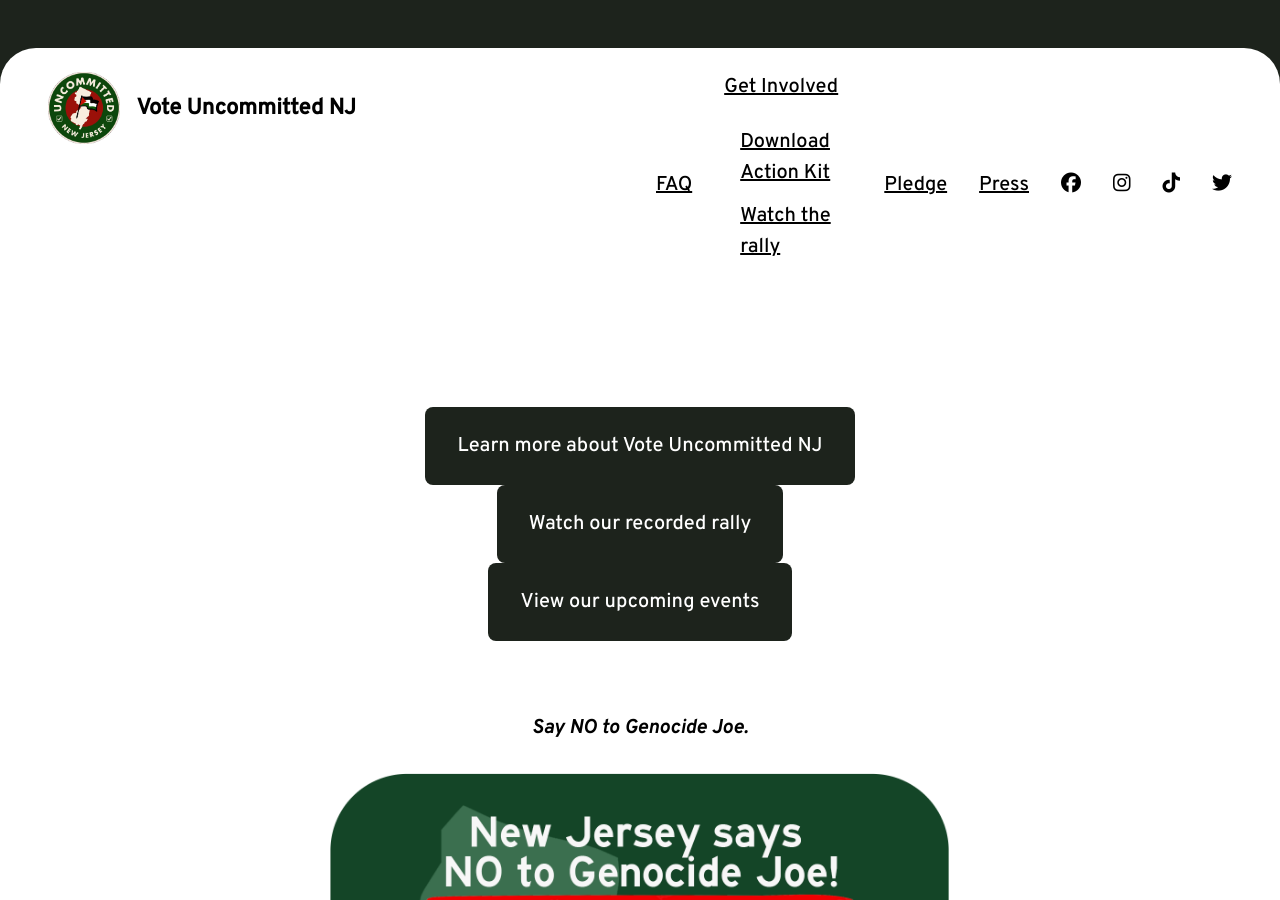
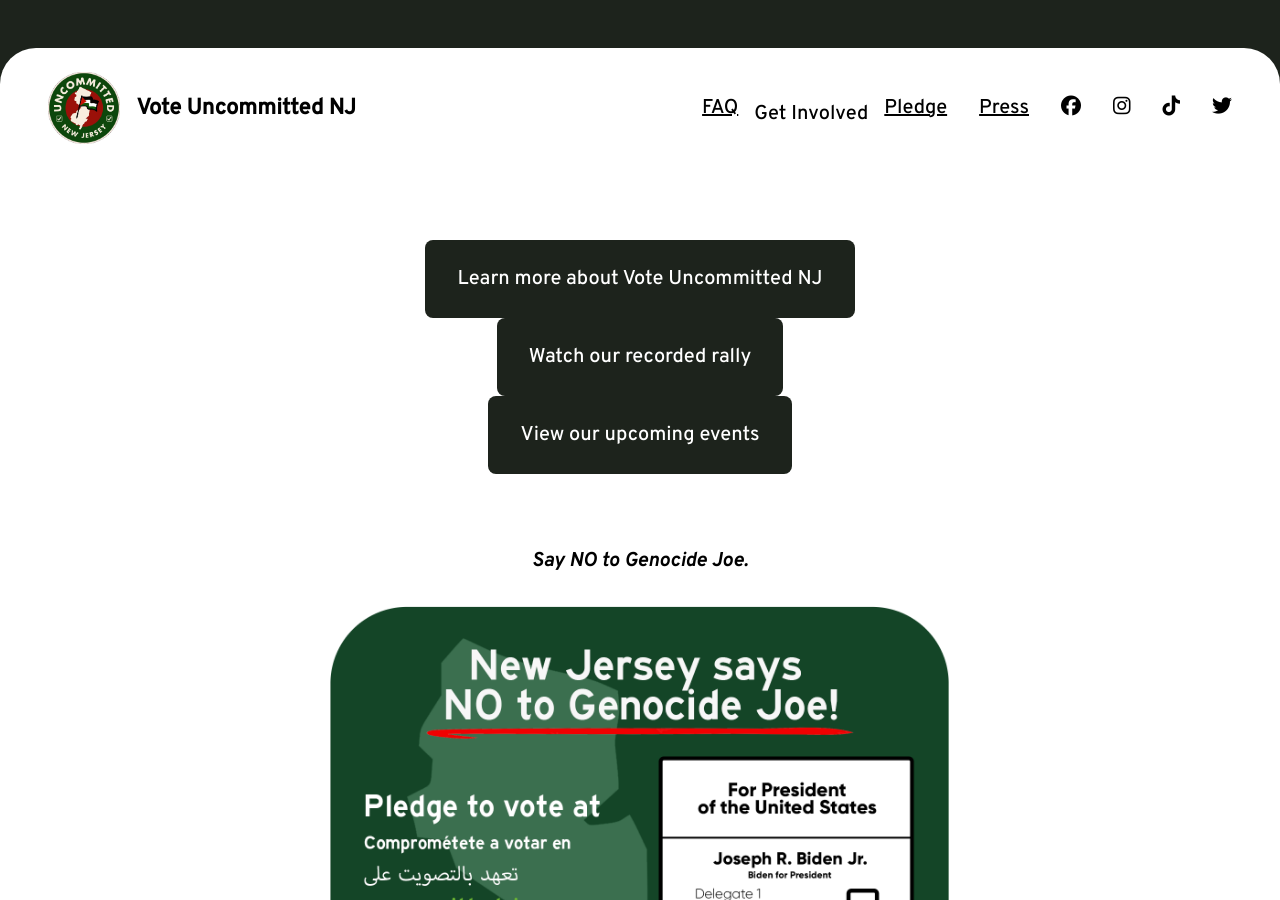
Before and after one commit to dsa-ntc/uncommittednj.org, a Jekyll site: the page built from index.html, in a window 1280 px wide and 900 px high. Built offline with Jekyll 4.4.1, drawn with Linux system fonts in a browser that asks for light colours; nearby versions of some CDN libraries; a script that is not in the unit is left out; comment, search, counter and statistics services are not loaded; some of the changed text lies outside the part shown.

Commit message:
Update nav-list-items.html

```diff
--- a/_includes/nav-list-items.html
+++ b/_includes/nav-list-items.html
@@ -1,10 +1,10 @@
 <li class="nav-item"><a href="/faq">FAQ</a></li>
-  <li class="nav-item"><a href="/#">Get Involved</a>
-        <ul>
-          <li class="nav-item"><a href="/action">Download Action Kit</a></li>
-          <li class="nav-item"><a href="/rally">Watch the rally</a></li>
-        </ul>
-  </li>
+  <div class="dropdown">
+  <span>Get Involved</span>
+  <div class="dropdown-content">
+    <a href="/action">Download Action Kit</a>
+  </div>
+</div>
 <li class="nav-item"><a href="/pledge/">Pledge</a></li>
 <li class="nav-item"><a href="/press-coverage">Press</a></li>
 <br>
```
